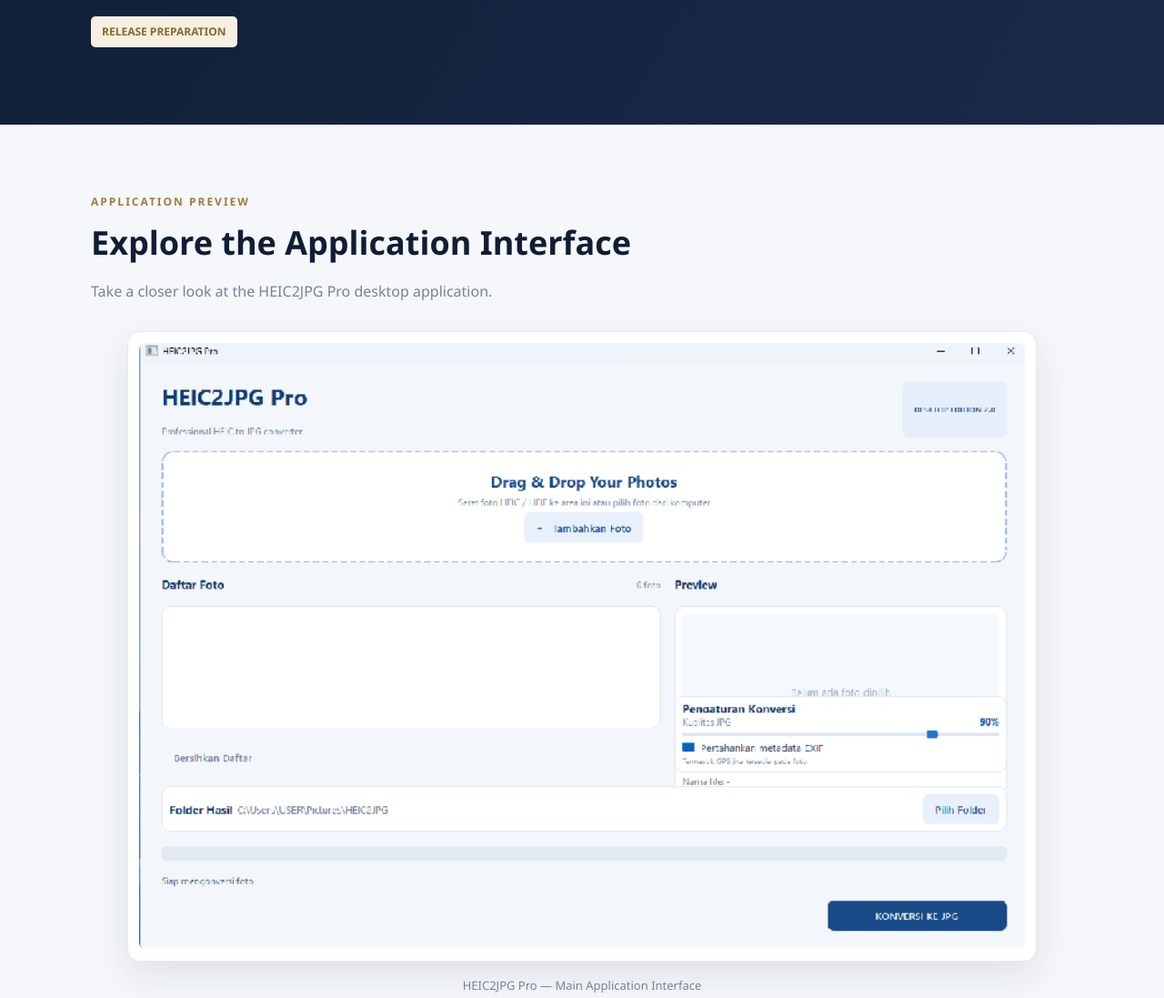
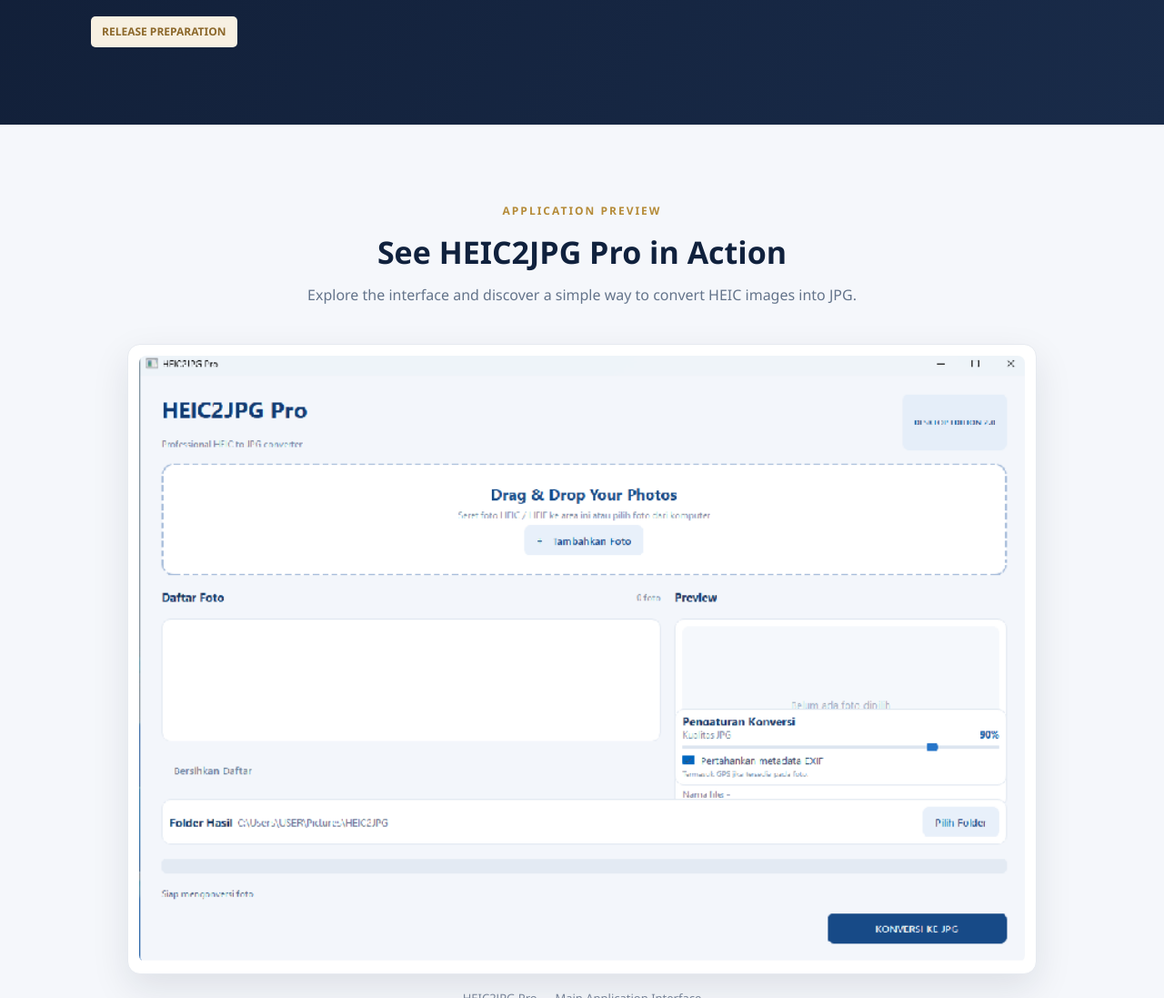
Before and after one commit to BGSoftStudio/BGSoftStudio.github.io, a plain HTML site: page heic2jpg-pro.html in a window 1280 px wide. Shown: the part 700-1797 px from the top of the page at 91% size. Drawn offline with Linux system fonts and the light colour scheme.

Commit message:
Add files via upload

```diff
--- a/heic2jpg-pro.html
+++ b/heic2jpg-pro.html
@@ -433,35 +433,6 @@
 
         </div>
     </section>
-
-<section class="section gray">
-    <div class="container">
-
-        <div class="label">Application Preview</div>
-
-        <h2>Explore the Application Interface</h2>
-
-        <p class="description">
-            Take a closer look at the HEIC2JPG Pro
-            desktop application.
-        </p>
-
-        <div class="screenshot-gallery">
-            <img
-                  src="assets/heic2jpg-main.png"
-                    alt="HEIC2JPG Pro application interface"
-                class="main-screenshot"
-            >
-        </div>
-
-        <p class="screenshot-caption">
-            HEIC2JPG Pro — Main Application Interface
-        </p>
-
-    </div>
-</section>
-
-
 <section class="screenshot-section">
     <div class="container">
         <div class="section-heading">
```
